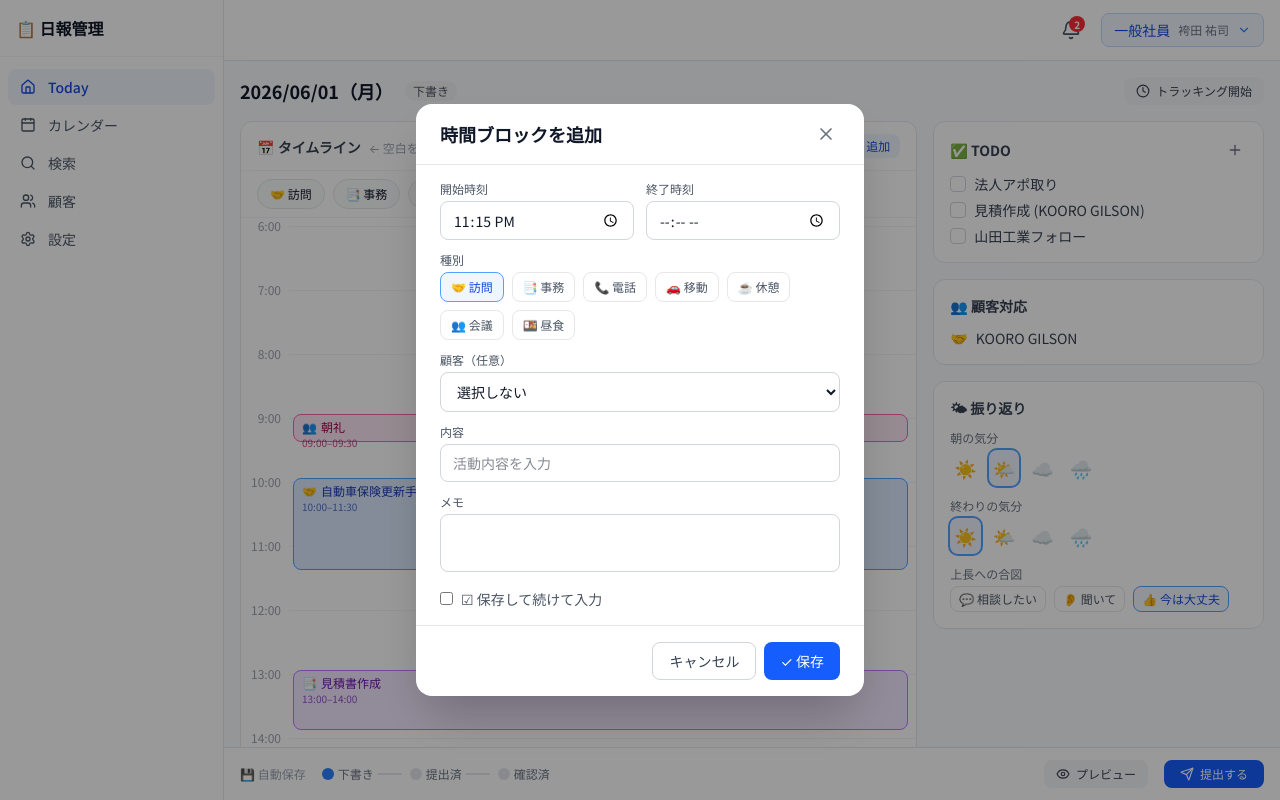
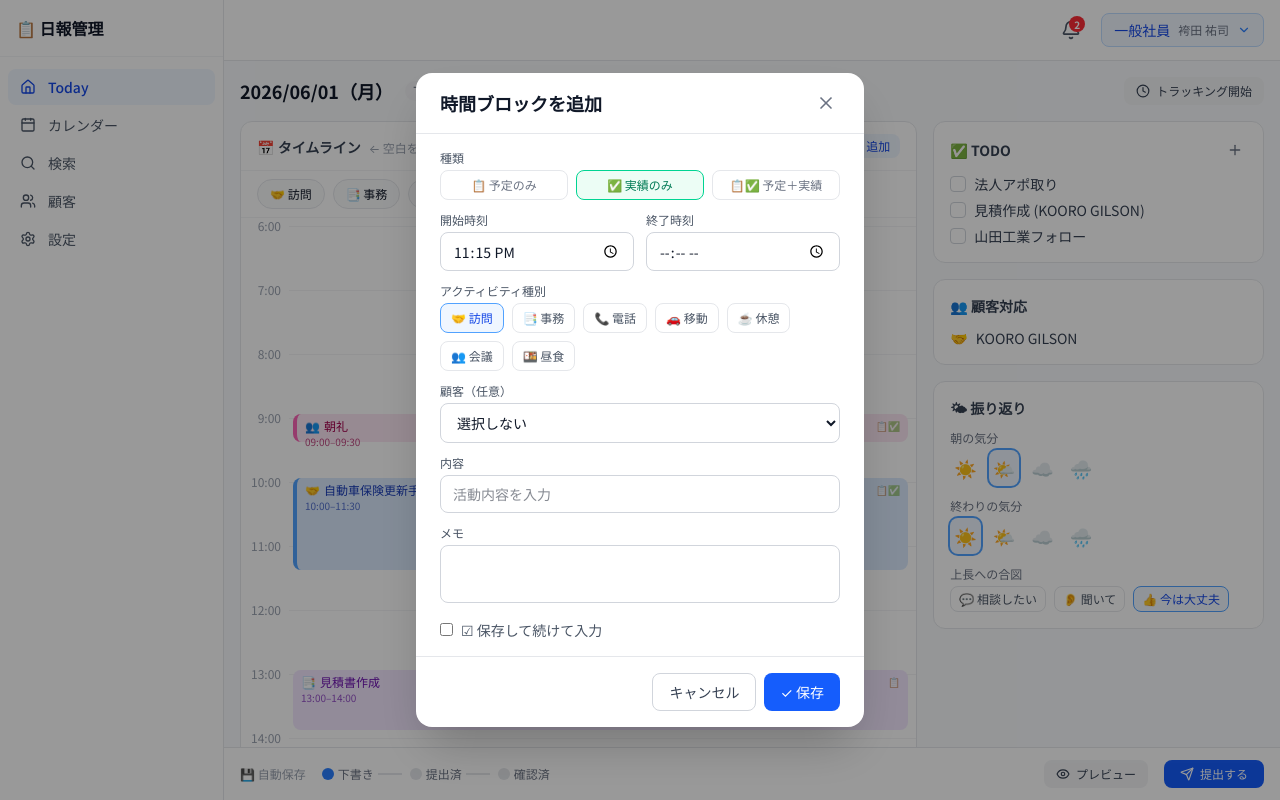
Before and after one commit to noble-claw-works/nippou-app, a React (Vite) app: page /today in a window 1280 px wide. Both pictures are taken after a click on the button "追加". Built offline with nearby package versions, Linux system fonts and the light colour scheme.

Commit message:
feat: 予定/実績の区別（ダイアログ3択＋タイムライン視覚表現）

```diff
--- a/src/pages/TodayPage.tsx
+++ b/src/pages/TodayPage.tsx
@@ -170,7 +170,7 @@ export function TodayPage() {
         startTime: minutesToTime(startMin),
         endTime:   minutesToTime(Math.min(endMin, DAY_END)),
         title: type ? BLOCK_LABELS[type] : '',
-        memo: '', isPlanned: true, isActual: true, attachments: [],
+        memo: '', isPlanned: false, isActual: true, attachments: [],
       },
       isNew: true,
       focusCustomer: !!type,
@@ -196,7 +196,7 @@ export function TodayPage() {
         type,
         startTime: `${String(nowH).padStart(2, '0')}:${String(nowM).padStart(2, '0')}`,
         endTime: `${String(Math.min(nowH + 1, 22)).padStart(2, '0')}:${String(nowM).padStart(2, '0')}`,
-        title: BLOCK_LABELS[type], memo: '', isPlanned: true, isActual: true, attachments: [],
+        title: BLOCK_LABELS[type], memo: '', isPlanned: false, isActual: true, attachments: [],
       },
       isNew: true,
       focusCustomer: true,
@@ -216,7 +216,7 @@ export function TodayPage() {
           type: 'visit',
           startTime: `${String(nowH).padStart(2, '0')}:${String(nowM).padStart(2, '0')}`,
           endTime: `${String(nowH + 1).padStart(2, '0')}:${String(nowM).padStart(2, '0')}`,
-          title: '', memo: '', isPlanned: true, isActual: true, attachments: [],
+          title: '', memo: '', isPlanned: false, isActual: true, attachments: [],
         },
         isNew: true,
         focusCustomer: false,
@@ -244,7 +244,7 @@ export function TodayPage() {
           type: b.type,
           startTime: b.endTime!,
           endTime: minutesToTime(Math.min(endMin + 60, DAY_END)),
-          title: '', memo: '', isPlanned: true, isActual: true, attachments: [],
+          title: '', memo: '', isPlanned: false, isActual: true, attachments: [],
         },
         isNew: true,
         focusCustomer: true,
@@ -391,6 +391,16 @@ export function TodayPage() {
                       const colorClass = BLOCK_COLORS[block.type];
                       const origStart = timeToMinutes(block.startTime);
                       const origEnd   = timeToMinutes(block.endTime);
+                      // planned/actual visual style
+                      const isPlannedOnly = block.isPlanned && !block.isActual;
+                      const isActualOnly  = !block.isPlanned && block.isActual;
+                      const isBoth        = block.isPlanned && block.isActual;
+                      const plannedActualClass = isPlannedOnly
+                        ? 'border-dashed opacity-70'
+                        : isActualOnly
+                          ? 'border-solid'
+                          : 'border-solid border-l-4';  // both: thicker left accent
+                      const plannedBadge = isPlannedOnly ? '📋' : isActualOnly ? '✅' : '📋✅';
                       return (
                         <div
                           key={block.id}
@@ -403,7 +413,7 @@ export function TodayPage() {
                             zIndex: isDragging ? 20 : undefined,
                             transition: isDragging ? 'none' : 'box-shadow 0.15s',
                           }}
-                          className={`absolute border rounded-lg px-2 py-1 select-none hover:shadow-md ${colorClass}`}
+                          className={`absolute rounded-lg px-2 py-1 select-none hover:shadow-md ${colorClass} ${plannedActualClass}`}
                           onMouseDown={e => {
                             // resize handles take priority; body = move
                             startDrag(e, block.id, 'move', origStart, origEnd);
@@ -423,6 +433,7 @@ export function TodayPage() {
                           <div className="flex items-center gap-1 text-xs font-medium truncate pointer-events-none">
                             <span>{BLOCK_EMOJIS[block.type]}</span>
                             <span className="truncate">{block.title || BLOCK_LABELS[block.type]}</span>
+                            <span className="ml-auto text-[10px] opacity-60 flex-shrink-0">{plannedBadge}</span>
                           </div>
                           <div className="text-[10px] text-current opacity-70 pointer-events-none">
                             {minutesToTime(startMin)}–{minutesToTime(endMin)}
@@ -700,6 +711,39 @@ export function TodayPage() {
           </>
         }>
         <div className="space-y-3">
+          {/* 予定 / 実績 セレクタ */}
+          <div>
+            <label className="block text-xs font-medium text-gray-600 mb-1">種類</label>
+            <div className="flex gap-2">
+              {([
+                { label: '📋 予定のみ',   isPlanned: true,  isActual: false },
+                { label: '✅ 実績のみ',   isPlanned: false, isActual: true  },
+                { label: '📋✅ 予定＋実績', isPlanned: true,  isActual: true  },
+              ] as { label: string; isPlanned: boolean; isActual: boolean }[]).map(opt => {
+                const active =
+                  blockModal.block.isPlanned === opt.isPlanned &&
+                  blockModal.block.isActual  === opt.isActual;
+                return (
+                  <button
+                    key={opt.label}
+                    type="button"
+                    onClick={() => setBlockModal(s => ({ ...s, block: { ...s.block, isPlanned: opt.isPlanned, isActual: opt.isActual } }))}
+                    className={`flex-1 py-1.5 text-xs rounded-lg border font-medium transition-colors ${
+                      active
+                        ? opt.isPlanned && !opt.isActual
+                          ? 'bg-indigo-50 border-indigo-400 text-indigo-700'
+                          : !opt.isPlanned && opt.isActual
+                            ? 'bg-emerald-50 border-emerald-400 text-emerald-700'
+                            : 'bg-blue-50 border-blue-400 text-blue-700'
+                        : 'border-gray-200 text-gray-500 hover:bg-gray-50'
+                    }`}
+                  >
+                    {opt.label}
+                  </button>
+                );
+              })}
+            </div>
+          </div>
           <div className="grid grid-cols-2 gap-3">
             <div>
               <label className="block text-xs font-medium text-gray-600 mb-1">開始時刻</label>
@@ -715,7 +759,7 @@ export function TodayPage() {
             </div>
           </div>
           <div>
-            <label className="block text-xs font-medium text-gray-600 mb-1">種別</label>
+            <label className="block text-xs font-medium text-gray-600 mb-1">アクティビティ種別</label>
             <div className="flex flex-wrap gap-2">
               {BLOCK_TYPES.map((type, idx) => (
                 <button
```
